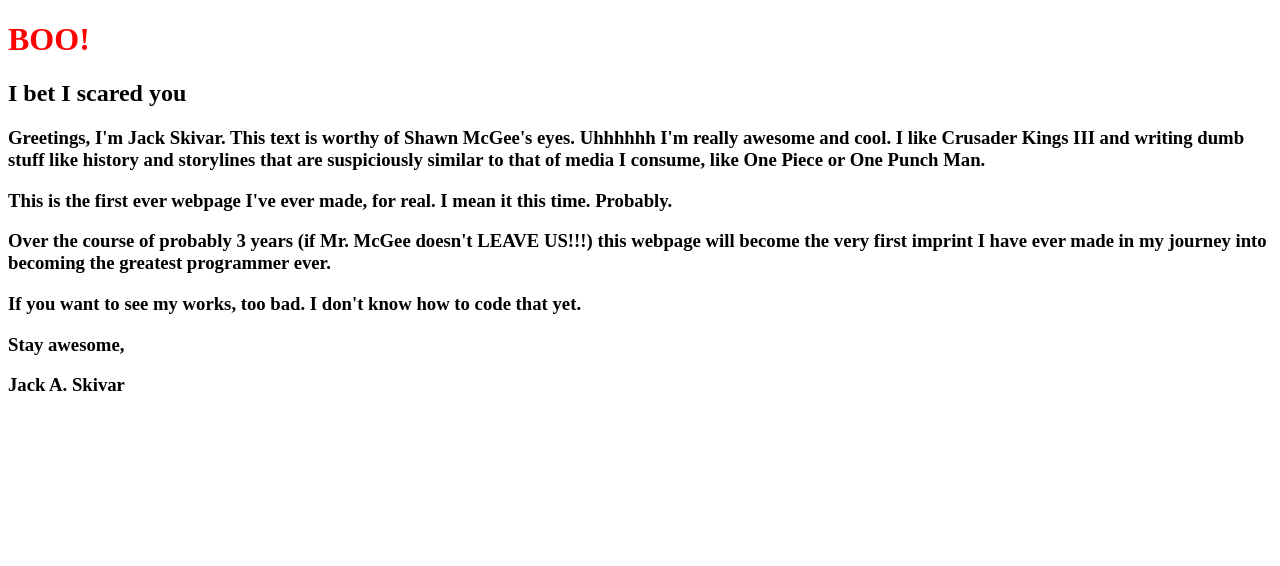
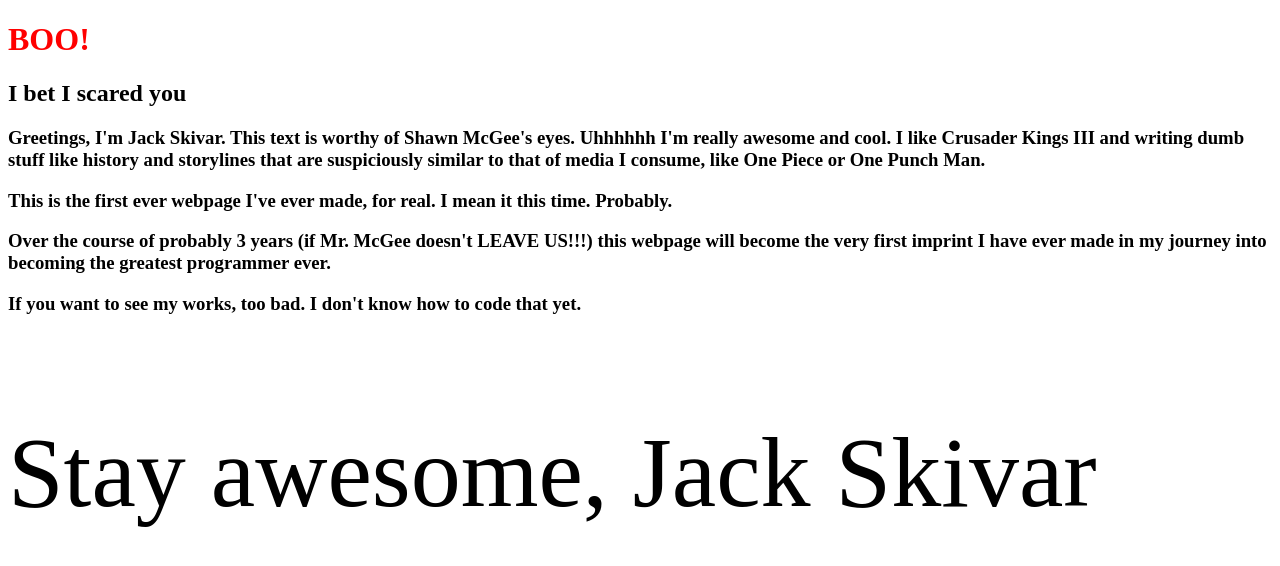
Before and after one commit to JackNeverCodes/JackNeverCodes.github.io, a plain HTML site: page index.html in a window 1280 px wide. Drawn offline with Linux system fonts and the light colour scheme.

Commit message:
is the signature too big??

```diff
--- a/index.html
+++ b/index.html
@@ -16,7 +16,7 @@
 
   <h3>If you want to see my works, too bad. I don't know how to code that yet.</h3>
 
-  <h3>Stay awesome,</h3>
-  <h3>Jack A. Skivar</h3>
+  <p style="font-size: 100px;">Stay awesome,
+  Jack Skivar</p>
 </body>
 </html>
```
